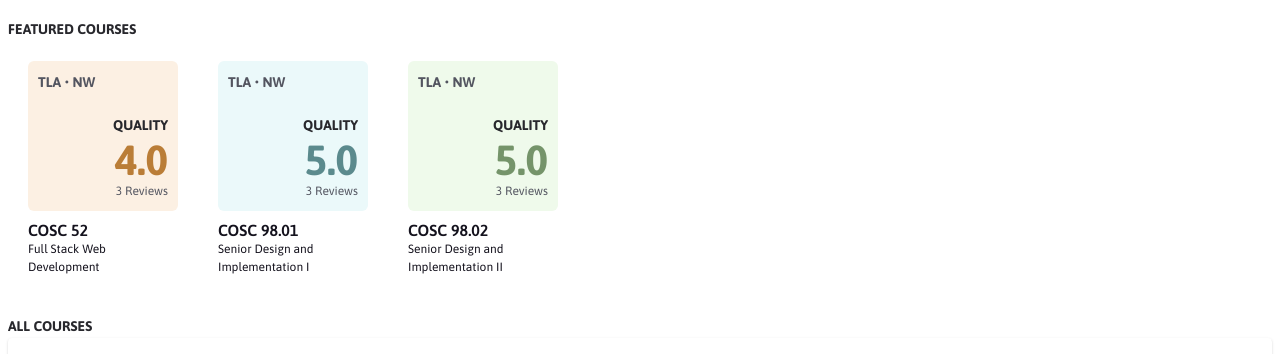
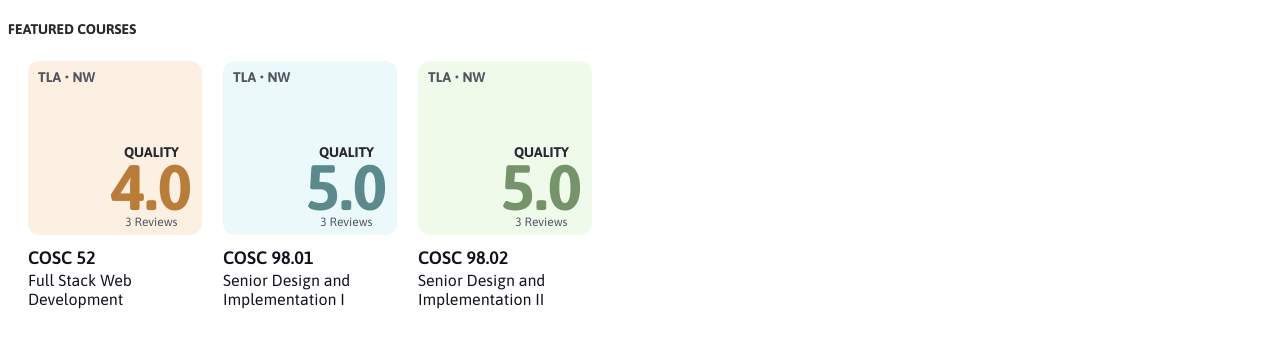
Before and after one commit to alxfngg/test-class-fe2, a Next.js app: page /professorInfo in a window 1280 px wide. Shown: the part 210-564 px from the top of the page. Built offline with nearby package versions, Linux system fonts and the light colour scheme.

Commit message:
edited coursetitlecard styling

```diff
--- a/components/CourseTitleCard.jsx
+++ b/components/CourseTitleCard.jsx
@@ -1,6 +1,6 @@
 import React from 'react';
 import {
-  H2, H5, B3, TextLabel,
+  H1, H4, B1, B3, TextLabel,
 } from './ui/typography';
 // eslint-disable-next-line import/no-unresolved
 import styles from '../styles/components/CourseTitleCard.module.css';
@@ -29,25 +29,28 @@ function CourseTitleCard(props) {
   return (
     <div className={styles.card}>
       <div className={styles.colorCard} style={{ background: color.pastel }}>
-        {course.distribs.map((distrib, i) => (
-          <TextLabel key={distrib} color="var(--dark-grey)">
-            {i + 1 === course.distribs.length ? distrib : `${distrib} • `}
-          </TextLabel>
-        ))}
+        <div className={styles.distribs}>
+          {course.distribs.map((distrib, i) => (
+            <TextLabel key={distrib} color="var(--dark-grey)">
+              {i + 1 === course.distribs.length ? distrib : `${distrib} • `}
+            </TextLabel>
+          ))}
+        </div>
         <div className={styles.qualityReview}>
-          <TextLabel color="var(--darkest-grey)">Quality</TextLabel>
-          <H2 style={{ margin: '0px' }} color={color.dark}>{course.quality}</H2>
-          <B3 color="var(--dark-grey)">
+          <TextLabel color="var(--darkest-grey)" style={{ margin: '-20px' }}>Quality</TextLabel>
+          <H1 style={{ 'line-height': '0px' }} color={color.dark}>{course.quality}</H1>
+          <B3 style={{ margin: '-15px 0 -5px' }} color="var(--dark-grey)" className={styles.text}>
             {course.reviews.length}
             {' '}
             Reviews
           </B3>
         </div>
       </div>
-      <div className="course-description">
-        <H5 style={{ margin: '0px' }}>{course.courseNumber}</H5>
-        <B3>{course.courseName}</B3>
+      <div>
+        <H4 style={{ margin: '0px' }}>{course.courseNumber}</H4>
+        <B1>{course.courseName}</B1>
       </div>
+
     </div>
   );
 }
--- a/components/ProfessorCard.jsx
+++ b/components/professorInfo/ProfessorCard.jsx
@@ -1,9 +1,9 @@
 import React from 'react';
 import {
   H1, B1, TextLabel,
-} from './ui/typography';
+} from '../ui/typography';
 // eslint-disable-next-line import/no-unresolved
-import styles from '../styles/components/ProfessorCard.module.css';
+import styles from '../../styles/components/ProfessorCard.module.css';
 // import tim from '../../public/tim.png';
 
 const ProfessorMockData = {
--- a/pages/professorInfo/index.jsx
+++ b/pages/professorInfo/index.jsx
@@ -2,7 +2,7 @@ import React from 'react';
 import {
   TextLabel,
 } from '../../components/ui/typography';
-import ProfessorCard from '../../components/ProfessorCard';
+import ProfessorCard from '../../components/professorInfo/ProfessorCard';
 import CourseTitleCard from '../../components/CourseTitleCard';
 import CourseTable from '../../components/CourseTable';
 import styles from '../../styles/professorInfo.module.css';
--- a/styles/components/courseTitleCard.module.css
+++ b/styles/components/courseTitleCard.module.css
@@ -1,19 +1,31 @@
 .qualityReview {
+  margin-top: 20px;
   display: flex;
-  margin-top: 20px;
-  align-items: flex-end;
   flex-direction: column;
+  align-items: center;
+  justify-content: flex-end;
 }
 
 .colorCard {
-  height: 130px;
-  width: 130px;
+  height: 154px;
+  width: 154px;
   padding: 10px;
-  border-radius: 6px;
+  border-radius: 12px;
   margin-bottom: 10px;
+  display: flex;
+  flex-direction: column;
+  align-items: flex-end;
+  justify-content: flex-end;
+  position: relative;
 }
 
 .card {
-  width: 150px;
+  width: 155px;
   margin: 20px;
 }
+
+.distribs {
+  position: absolute;
+  top: 5px;
+  left: 10px;
+}
```
Also changed, not shown: components/search/DefaultBody.jsx (added, +20 -0 lines), pages/search/index.jsx (+1 -13 lines).
